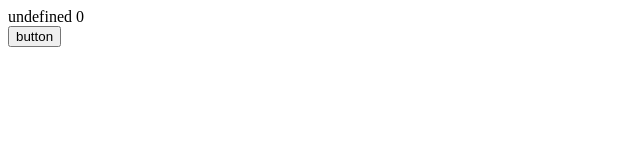
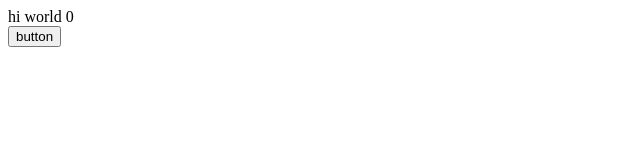
Before and after one commit to d-kang/react-starter, a React app: page / in a window 1280 px wide. Shown: the top 160 px of the page, without its empty margins (0-640 px from the left). Built offline with nearby package versions, Linux system fonts and the light colour scheme.

Commit message:
Init Proptypes for App Component

```diff
--- a/src/components/App.jsx
+++ b/src/components/App.jsx
@@ -1,13 +1,19 @@
 import React, { Component } from 'react';
 import { connect } from 'react-redux';
+import PropTypes from 'prop-types';
 
 class App extends Component {
+  static propTypes = {
+    myActionCreator: PropTypes.func.isRequired,
+    myStr: PropTypes.string.isRequired,
+    count: PropTypes.number.isRequired,
+  }
   addCount = () => {
     this.props.myActionCreator();
   }
 
   render() {
-    console.log('<App /> this.props', this.props)
+    console.log('<App /> this.props', this.props);
     return (
       <div>
         <div>{ `${this.props.myStr} ${this.props.count}` }</div>
@@ -22,12 +28,12 @@ class App extends Component {
 }
 
 function mapState(...rest) {
-  console.log('mapState ...rest', rest)
-  const [ arg1, arg2 ] = rest;
-  console.log('arg1', arg1, 'arg2', arg2)
+  console.log('mapState ...rest', rest);
+  const [arg1, arg2] = rest;
+  console.log('arg1', arg1, 'arg2', arg2);
 
   return {
-    count: arg1.global.count
+    count: arg1.global.count,
   };
 }
 
@@ -37,4 +43,5 @@ function myActionCreator() {
   };
 }
 
+
 export default connect(mapState, { myActionCreator })(App);
--- a/src/index.jsx
+++ b/src/index.jsx
@@ -13,7 +13,7 @@ const myCountReducer = (state = initialState, action) => {
     case 'INCREMENT':
       return {
         ...state,
-        count: state.count += 1
+        count: state.count += 1,
       };
     default:
       return state;
@@ -24,16 +24,11 @@ const reducers = combineReducers({
   global: myCountReducer,
 });
 
-
-
-
-
 const store = createStore(reducers, {});
-
 
 const Main = () => (
   <Provider store={store}>
-    <App />
+    <App myStr="hi world" />
   </Provider>
 );
 
```
